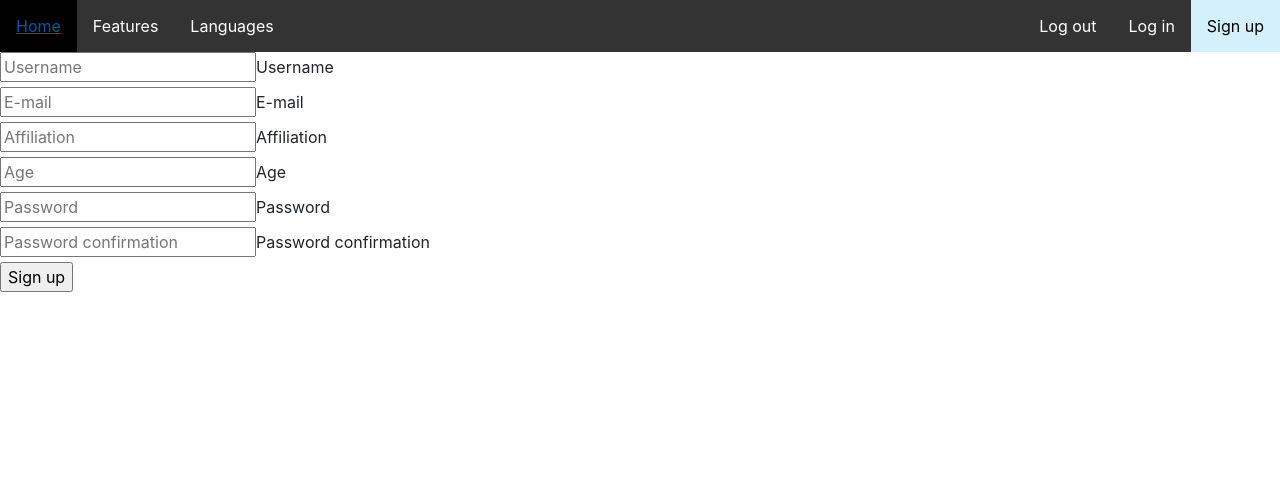
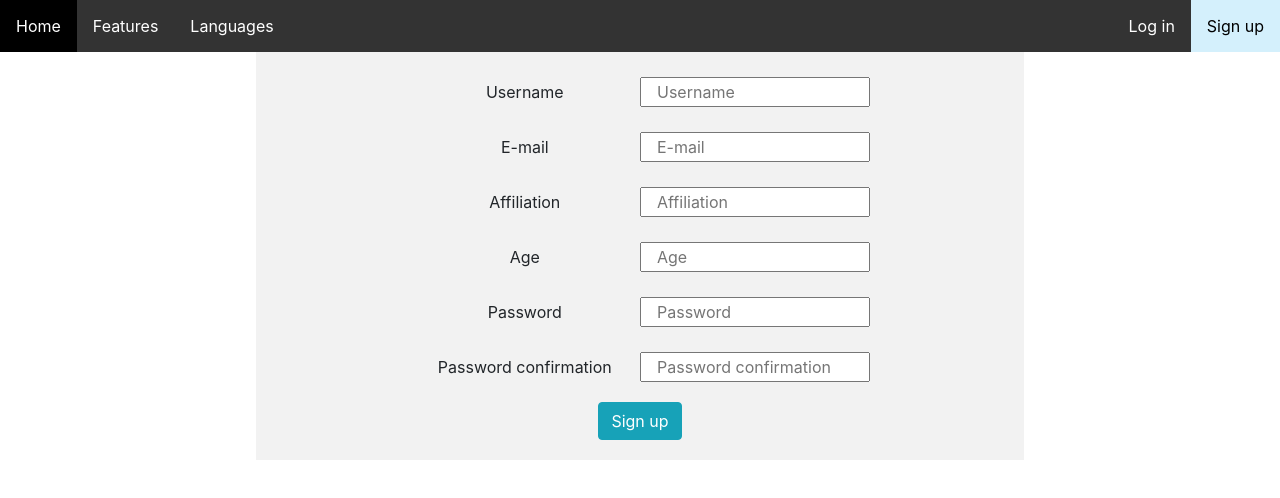
Before and after one commit to ananari/ESLA-frontend, a React (Create React App) app: page /signup in a window 1280 px wide. Shown: the top 498 px of the page. Built offline with nearby package versions, Linux system fonts and the light colour scheme; no server answers.

Commit message:
lots and lots of styling

```diff
--- a/src/App.js
+++ b/src/App.js
@@ -38,7 +38,7 @@ function App() {
             <Login />
           </Route>
           <Route>
-            { window.localStorage.getItem("token") ? <User id={window.localStorage.getItem("id")}/> : null }
+            { window.localStorage.getItem("token") ? <User /> : null }
           </Route>
         </Switch>
       </div>
--- a/src/Datapoint.js
+++ b/src/Datapoint.js
@@ -13,7 +13,7 @@ export default class Datapoint extends Component {
       <tr>
         <td><Link to={`/languages/${this.props.datapoint.language.iso}`}>{this.props.datapoint.language.name}</Link></td>
         <td>{this.props.datapoint.value}</td>
-        <td>{`${this.props.datapoint.user_id}` === window.localStorage.getItem("id") ? <button onClick={() => this.props.setEdit(this.props.datapoint)}>Edit me</button> : null }</td>
+        <td>{`${this.props.datapoint.user_id}` === window.localStorage.getItem("id") ? <button class="btn btn-info" onClick={() => this.props.setEdit(this.props.datapoint)}>Edit this datapoint</button> : null }</td>
       </tr>
     )
   }
--- a/src/Feature.js
+++ b/src/Feature.js
@@ -59,7 +59,7 @@ export default class Feature extends Component {
   }
 
   showNewForm = () => {
-    this.setState({showNewForm: true})
+    this.setState({showNewForm: !this.state.showNewForm})
   }
 
   hideNewForm = () => {
@@ -111,7 +111,7 @@ export default class Feature extends Component {
             <BarChart data={this.countData(this.state.datapoints)} />
           </div>
           <DatapointsList feature={window.location.pathname.split('/features/')[1]} datapoints={this.state.datapoints} supplyData={this.supplyData} setEdit={this.setEdit} />
-          {window.localStorage.getItem("token") ? <button onClick={() => this.showNewForm()}>{this.state.showNewForm ? "Hide form" : "Add new datapoint"}</button> : null}
+          {window.localStorage.getItem("token") ? <div className="addDataBtn"><button className="btn btn-info" onClick={() => this.showNewForm()}>{this.state.showNewForm ? "Hide form" : "Add new datapoint"}</button></div> : null}
           {this.state.showNewForm ? <DatapointForm featureID={this.state.feature.id} handleData={this.addDataPoint} hideForm={this.hideNewForm} method="POST" /> : null}
           {this.state.showEditForm ? <DatapointForm featureID={this.state.feature.id} handleData={this.editDataPoint} currentlyEdited={this.state.currentlyEdited} hideForm={this.hideEditForm} method="PATCH" /> : null}
         </div>
--- a/src/Login.js
+++ b/src/Login.js
@@ -46,14 +46,18 @@ export default class Login extends Component {
   render(){
     return (
       <div>
-        <form onSubmit={event => this.handleSubmit(event)}>
-          <input type="text" name="username" onChange={event => this.handleChange(event)} value={this.state.username} placeholder="Username" />
-          <label>Username</label>
-          <br/>
-          <input type="password" name="password" onChange={event => this.handleChange(event)} value={this.state.password} placeholder="Password"/>
-          <label>Password</label>
-          <br/>
-          <input type="submit" value="Sign up" />
+        <form className="narrowUserForm" onSubmit={event => this.handleSubmit(event)}>
+          <div className="form-group narrowUserForm row">
+            <label>Username</label>
+            <input type="text" name="username" className="col-6" onChange={event => this.handleChange(event)} value={this.state.username} placeholder="Username" />
+          </div>
+          <div className="form-group narrowUserForm row">
+            <label>Password</label>
+            <input type="password" name="password" className="col-6" onChange={event => this.handleChange(event)} value={this.state.password} placeholder="Password"/>
+          </div>
+          <div className="loginBtn">
+            <input type="submit" className="btn btn-info" value="Log in" />
+          </div>
         </form>
         <ul>
         {this.state.error.length > 0 ? <p>{this.state.error}</p> : null}
--- a/src/Navbar.js
+++ b/src/Navbar.js
@@ -120,10 +120,10 @@ export default class Navbar extends Component {
           <li onClick={this.setHomeActive} className={this.state.homeClass}><Link to="/">Home</Link></li>
           <li onClick={this.setFeaturesActive} className={this.state.featureClass}><Link to="/features">Features</Link></li>
           <li onClick={this.setLanguagesActive} className={this.state.languageClass}><Link to="/languages">Languages</Link></li>
-          <li onClick={this.setSignupActive} className={this.state.signupClass} id="signup"><Link to ="/signup">Sign up</Link></li>
-          <li onClick={this.setLoginActive} className={this.state.loginClass} id="login"><Link to ="/login">Log in</Link></li>
+          {window.localStorage.getItem("token") ? null : <li onClick={this.setSignupActive} className={this.state.signupClass} id="signup"><Link to ="/signup">Sign up</Link></li>}
+          {window.localStorage.getItem("token") ? null : <li onClick={this.setLoginActive} className={this.state.loginClass} id="login"><Link to ="/login">Log in</Link></li>}
           {window.localStorage.getItem("token") ? <li onClick={this.setUserActive} className={this.state.userClass}><Link to={`/users/${window.localStorage.getItem("id")}`}>{this.state.username}</Link></li> : null}
-          <li onClick={this.setHomeActive} id="logout"><Link onClick={this.handleLogout} to="/">Log out</Link></li>
+          {window.localStorage.getItem("token") ? <li onClick={this.setHomeActive} id="logout"><Link onClick={this.handleLogout} to="/">Log out</Link></li> : null}
         </ul>
       </nav>
     )
--- a/src/Signup.js
+++ b/src/Signup.js
@@ -45,7 +45,7 @@ export default class Signup extends Component {
       .catch(error => console.log(error))
     }
     else {
-      this.setState({error: "password and password confirmation don't match"})
+      this.setState({error: "Password and password confirmation don't match."})
     }
   }
 
@@ -53,26 +53,34 @@ export default class Signup extends Component {
   render(){
     return(
       <div>
-        <form onSubmit={event => this.handleSubmit(event)}>
-          <input type="text" name="username" onChange={event => this.handleChange(event)} value={this.state.username} placeholder="Username" />
+        <form className="narrowUserForm" onSubmit={event => this.handleSubmit(event)}>
+          <div className="form-group narrowUserForm row">
             <label>Username</label>
-          <br/>
-          <input type="text" name="email" onChange={event => this.handleChange(event)} value={this.state.email} placeholder="E-mail" />
+            <input type="text" name="username" className="col-6" onChange={event => this.handleChange(event)} value={this.state.username} placeholder="Username" />
+          </div>
+          <div className="form-group narrowUserForm row">
             <label>E-mail</label>
-          <br/>
-          <input type="text" name="affiliation" onChange={event => this.handleChange(event)} value={this.state.affiliation} placeholder="Affiliation"/>
+            <input type="text" name="email" className="col-6" onChange={event => this.handleChange(event)} value={this.state.email} placeholder="E-mail" />
+          </div>
+          <div className="form-group narrowUserForm row">
             <label>Affiliation</label>
-          <br/>
-          <input type="number" name="age" onChange={event => this.handleChange(event)} value={this.state.age} placeholder="Age"/>
+            <input type="text" name="affiliation" className="col-6" onChange={event => this.handleChange(event)} value={this.state.affiliation} placeholder="Affiliation"/>
+          </div>
+          <div className="form-group narrowUserForm row">
             <label>Age</label>
-          <br/>
-          <input type="password" name="password" onChange={event => this.handleChange(event)} value={this.state.password} placeholder="Password"/>
+            <input type="number" name="age"  className="col-6" onChange={event => this.handleChange(event)} value={this.state.age} placeholder="Age"/>
+          </div>
+          <div className="form-group narrowUserForm row">
             <label>Password</label>
-          <br/>
-          <input type="password" name="password_confirmation" placeholder="Password confirmation" value={this.state.password_confirmation} onChange={event => this.handleChange(event)} />
+            <input type="password" name="password" className="col-6" onChange={event => this.handleChange(event)} value={this.state.password} placeholder="Password"/>
+          </div>
+          <div className="form-group narrowUserForm row">
             <label>Password confirmation</label>
-          <br/>
-          <input type="submit" value="Sign up" />
+            <input type="password" name="password_confirmation" className="col-6" placeholder="Password confirmation" value={this.state.password_confirmation} onChange={event => this.handleChange(event)} />
+          </div>
+          <div className="signupBtn">
+            <input type="submit" className="btn btn-info" value="Sign up" />
+          </div>
         </form>
         <ul>
         {this.state.error.length > 0 ? <p>{this.state.error}</p> : null}
--- a/src/User.js
+++ b/src/User.js
@@ -1,5 +1,6 @@
 import React, {Component} from 'react';
 import UserForm from './UserForm.js'
+import UserPasswordForm from './UserPasswordForm.js'
 
 const userURL = id => `http://localhost:3000/users/${id}`
 
@@ -11,13 +12,15 @@ export default class User extends Component {
       email: "",
       affiliation: "",
       age: "",
-      showUserForm: false
+      id: window.location.pathname.split('/users/')[1],
+      showUserForm: false,
+      showPasswordForm: false
     }
   }
 
 
   componentDidMount(){
-    fetch(userURL(this.props.id))
+    fetch(userURL(window.location.pathname.split('/users/')[1]))
     .then(res => res.json())
     .then(json => {
       this.setState(json)
@@ -28,17 +31,55 @@ export default class User extends Component {
     this.setState({showUserForm: !this.state.showUserForm})
   }
 
+  togglePasswordForm = () => {
+    this.setState({showPasswordForm: !this.state.showPasswordForm})
+  }
+
+  hideUserForm = () => {
+    this.setState({showUserForm: false})
+  }
+
+  hidePasswordForm = () => {
+    this.setState({showPasswordForm: false})
+  }
+
+  updateUser = data => {
+    this.setState(data)
+  }
+
+
+
 
   render(){
     return (
-    <div>
-      <h1>{this.state.username}</h1>
-      <h2>{this.state.email}</h2>
-      <h3>{this.state.affiliation}</h3>
-      <h4>{this.state.age}</h4>
+    <div className="userInfo">
+      <table>
+        <tbody>
+          <tr>
+            <td>Username</td>
+            <td>{this.state.username}</td>
+          </tr>
+          <tr>
+            <td>Email</td>
+            <td>{this.state.email}</td>
+          </tr>
+          <tr>
+            <td>Affiliation</td>
+            <td>{this.state.affiliation}</td>
+          </tr>
+        </tbody>
+      </table>
       <br />
-      {window.localStorage.getItem("id") === `${this.props.id}` ? <button onClick={this.toggleUserForm}>{this.state.showUserForm ? "Hide form" : "Edit information"}</button> : null}
-      {this.state.showUserForm ? <UserForm user={this.state}/> : null }
+      {window.localStorage.getItem("id") === `${window.location.pathname.split('/users/')[1]}` ?
+      <div className="editUserBtn">
+        <button className="btn btn-info" onClick={this.toggleUserForm}>{this.state.showUserForm ? "Hide form" : "Edit information"}</button>
+        <div className="divider" />
+        <button id="changePassword" className="btn btn-info" onClick={this.togglePasswordForm}>{this.state.showPasswordForm ? "Hide form" : "Change password"}</button>
+      </div>
+       : null}
+
+      {this.state.showUserForm ? <UserForm hideUserForm={this.hideUserForm} updateUser={this.updateUser} user={this.state}/> : null }
+      {this.state.showPasswordForm ? <UserPasswordForm hidePasswordForm={this.hidePasswordForm} user={this.state}/> : null }
     </div>)
   }
 }
--- a/src/UserForm.js
+++ b/src/UserForm.js
@@ -1,6 +1,6 @@
 import React, {Component} from 'react';
 
-const userURL = id => `http://localhost:3000/users/${id}`
+const userURL = id => `http://localhost:3000/users/${id}`;
 
 export default class UserForm extends Component {
   constructor(props){
@@ -8,8 +8,7 @@ export default class UserForm extends Component {
     this.state = {
       username: this.props.user.username,
       email: this.props.user.email,
-      affiliation: this.props.user.affiliation,
-      age: this.props.user.age
+      affiliation: this.props.user.affiliation
     }
   }
 
@@ -32,7 +31,13 @@ export default class UserForm extends Component {
     fetch(userURL(this.props.user.id),patchObj)
     .then(res => res.json())
     .then(json => {
-      console.log(json)
+      this.props.updateUser({
+        username: json.username,
+        email: json.email,
+        affiliation: json.affiliation
+      })
+      this.props.hideUserForm()
+
     })
     .catch(error => console.log(error))
   }
@@ -40,20 +45,22 @@ export default class UserForm extends Component {
   render(){
     return(
       <div>
-        <form onSubmit={event => this.handleSubmit(event)}>
-          <label>Username</label>
-          <input type="text" name="username" onChange={event => this.handleChange(event)} value={this.state.username} />
-          <br />
-          <label>E-mail address</label>
-          <input type="text" name="email" onChange={event => this.handleChange(event)} value={this.state.email} />
-          <br />
-          <label>Affiliation</label>
-          <input type="text" name="affiliation" onChange={event => this.handleChange(event)} value={this.state.affiliation} />
-          <br />
-          <label>Age</label>
-          <input type="number" name="age" onChange={event => this.handleChange(event)} value={this.state.age} />
-          <br />
-          <input type="submit" value="Edit" />
+        <form className="userForm" onSubmit={event => this.handleSubmit(event)}>
+          <div className="form-group userForm row">
+            <label htmlFor="username">Username</label>
+            <input type="text" name="username" className="col-6" id="username" onChange={event => this.handleChange(event)} value={this.state.username} />
+          </div>
+          <div className="form-group userForm row">
+            <label htmlFor="email">E-mail address</label>
+            <input type="text" name="email" className="col-6" id="email" onChange={event => this.handleChange(event)} value={this.state.email} />
+          </div>
+          <div className="form-group userForm row">
+            <label htmlFor="affiliation">Affiliation</label>
+            <input type="text" name="affiliation" className="col-6" id="affiliation" onChange={event => this.handleChange(event)} value={this.state.affiliation} />
+          </div>
+          <div className="editUserBtn">
+            <input type="submit" className="btn btn-info" value="Edit" />
+          </div>
         </form>
       </div>
     )
--- /dev/null
+++ b/src/UserPasswordForm.js
@@ -0,0 +1,74 @@
+import React, {Component} from 'react';
+
+const passURL = id => `http://localhost:3000/users/${id}/update_password`
+
+export default class UserPasswordForm extends Component {
+  constructor(props){
+    super(props);
+    this.state = {
+      password: "",
+      new_password: "",
+      new_password_confirmation: "",
+      error: ""
+    }
+  }
+
+  handleChange = event => {
+    event.persist();
+    this.setState({[event.target.name]: event.target.value})
+  }
+
+  handleSubmit = event => {
+    event.preventDefault();
+    const patchObj = {
+      method: "PATCH",
+      headers: {
+        "content-type": "application/json",
+        "accept": "application/json",
+        "Authorization": `Bearer ${window.localStorage.getItem("token")}`
+      },
+      body: JSON.stringify(this.state)
+    }
+    if(this.state.new_password === this.state.new_password_confirmation) {
+      fetch(passURL(this.props.user.id), patchObj)
+      .then(res => res.json())
+      .then(json => {
+        if(!json.hasOwnProperty("error")){
+          window.localStorage.removeItem("token")
+          window.localStorage.removeItem("username")
+          window.localStorage.removeItem("id")
+          window.location.assign("http://localhost:3001/login")
+        }
+      })
+      .catch(error => console.log(error))
+    }
+    else {
+      this.setState({error: "Password and password confirmation don't match."})
+    }
+  }
+
+  render(){
+    return(
+      <div>
+        <form className="userForm" onSubmit={event => this.handleSubmit(event)}>
+          <div className="form-group userForm row">
+            <label htmlFor="password">Password</label>
+            <input type="password" name="password" className="col-6" id="password" onChange={event => this.handleChange(event)} value={this.state.password} />
+          </div>
+          <div className="form-group userForm row">
+            <label htmlFor="new_password">New password</label>
+            <input type="password" name="new_password" className="col-6" id="new_password" onChange={event => this.handleChange(event)} value={this.state.new_password} />
+          </div>
+          <div className="form-group userForm row">
+            <label htmlFor="new_password_confirmation">Confirm new password</label>
+            <input type="password" name="new_password_confirmation" className="col-6" id="new_password_confirmationn" onChange={event => this.handleChange(event)} value={this.state.new_password_confirmation} />
+          </div>
+          <div className="editUserBtn">
+            <input type="submit" className="btn btn-info" value="Change password" />
+          </div>
+        </form>
+        {this.state.error.length > 0 ? <p>{this.state.error}</p> : null}
+      </div>
+    )
+  }
+}
--- a/src/index.css
+++ b/src/index.css
@@ -32,7 +32,7 @@ nav ul li.active {
   background-color: #d4f0fc;
 }
 
-nav ul li a {
+nav ul li a, nav ul li a:visited, nav ul li a:hover {
   display: block;
   color: white;
   text-align: center;
@@ -74,6 +74,45 @@ div.mapContainer {
   float: left;
 }
 
+form, form label, form select {
+  margin: auto;
+
+}
+
+form {
+  background-color: #f2f2f2;
+}
+
+div.addDataBtn, div.editUserBtn, div.loginBtn, div.signupBtn {
+  text-align: center;
+  margin: auto;
+  padding-top: 20px;
+  padding-bottom: 20px;
+}
+
+div.form-group {
+  padding-top: 25px;
+}
+
+.userForm, .userInfo {
+  width: 80%;
+  margin: auto;
+}
+
+.narrowUserForm {
+  width: 60%;
+  margin: auto;
+}
+
+div.divider {
+  width: 10px;
+  height:auto;
+  display:inline-block;
+}
+
+
+
+
 
 /* div.canvas {
   float: right
```
Also changed, not shown: src/DatapointForm.js (+11 -7 lines). Lines whose indentation alone changed are shown as unchanged.
